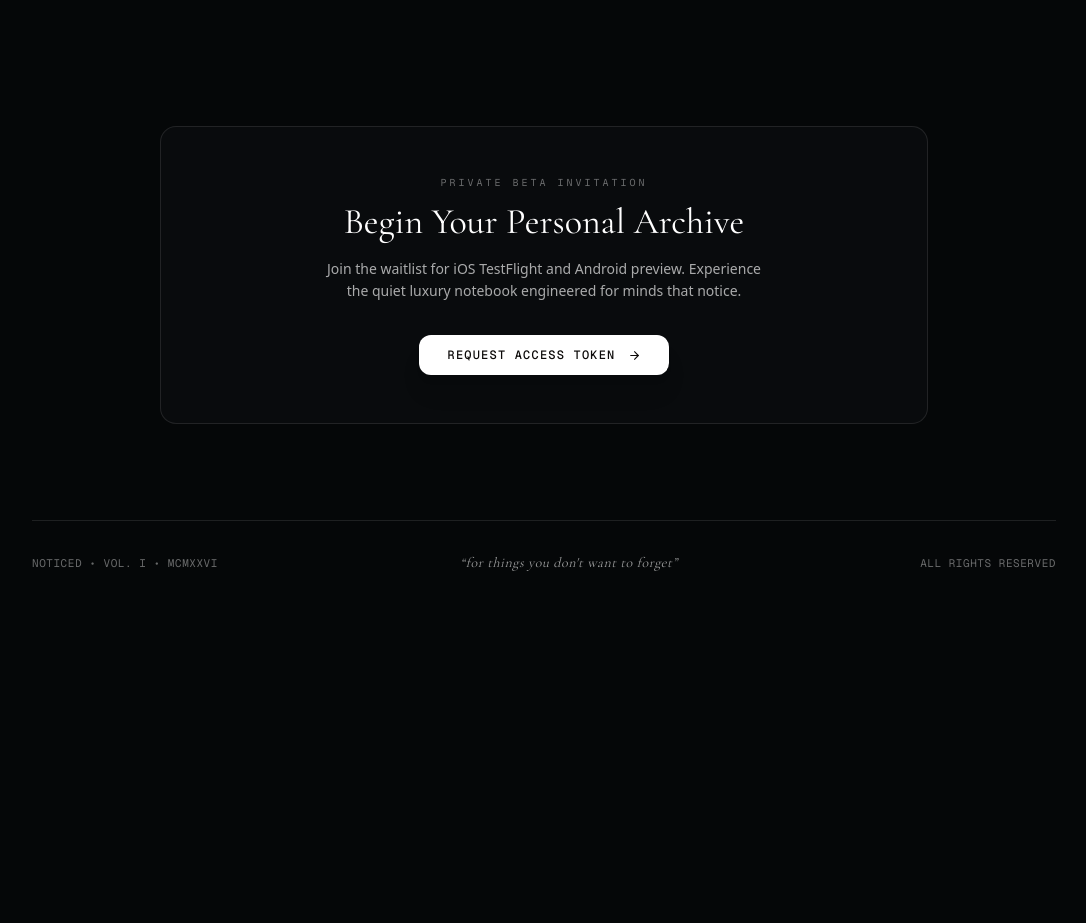
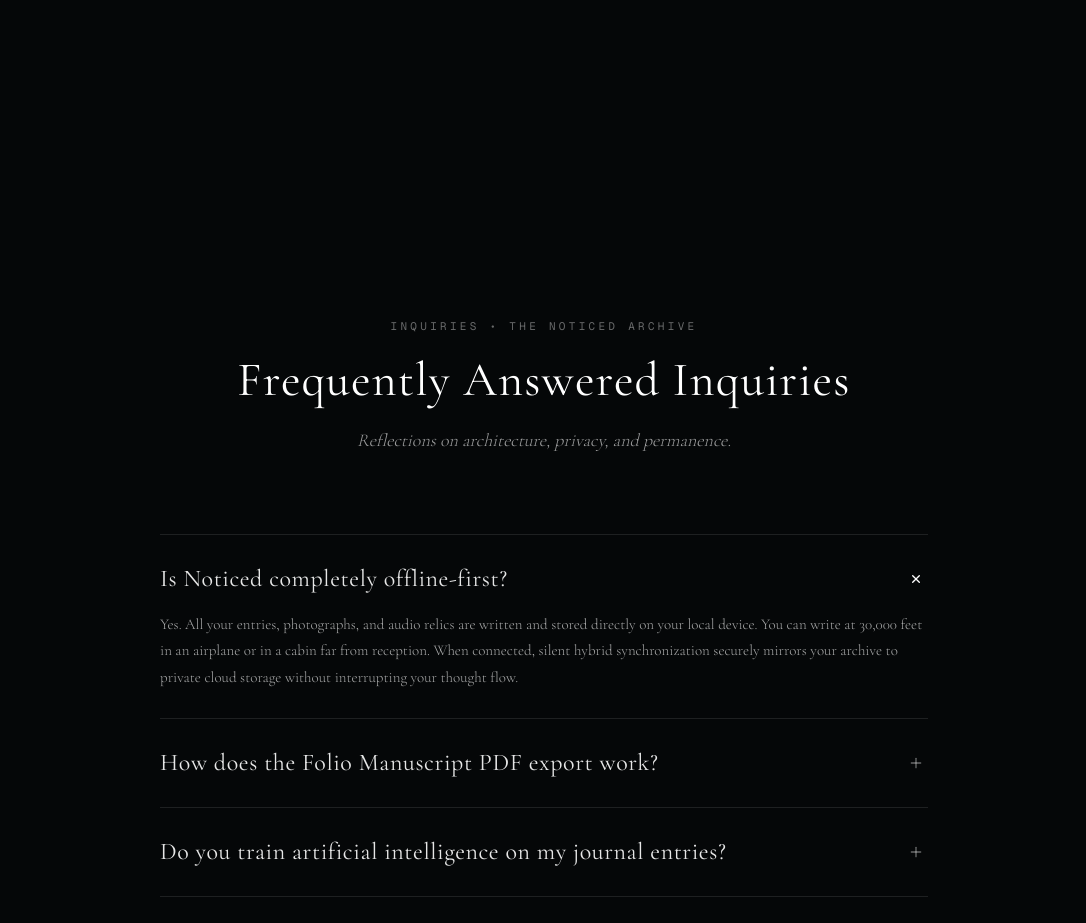
Before and after one commit to callipolis-inc/noticed-web, a Next.js app: page / in a window 1280 px wide. Shown: the part 3360-4283 px from the top of the page, without its empty margins (96-1182 px from the left). Before the commit the page ends 4109 px from the top, so only its background shows below. Built offline with nearby package versions, Linux system fonts and the light colour scheme.

Commit message:
feat(faq): implement slender FAQ section with interactive accordion and clean reservation footer

```diff
--- a/src/app/page.tsx
+++ b/src/app/page.tsx
@@ -1,6 +1,7 @@
 import { HeroSection } from "@/components/HeroSection";
 import { BookUnfoldSection } from "@/components/BookUnfoldSection";
 import { DarkroomSection } from "@/components/DarkroomSection";
+import { FaqSection } from "@/components/FaqSection";
 
 export default function Home() {
   return (
@@ -8,6 +9,7 @@
       <HeroSection />
       <BookUnfoldSection />
       <DarkroomSection />
+      <FaqSection />
     </main>
   );
 }
--- a/src/components/DarkroomSection.tsx
+++ b/src/components/DarkroomSection.tsx
@@ -3,11 +3,8 @@
 import React, { useState } from "react";
 import Image from "next/image";
 import { motion } from "framer-motion";
-import { ArrowRight } from "lucide-react";
-import { WaitlistModal } from "./WaitlistModal";
 
 export function DarkroomSection() {
-  const [modalOpen, setModalOpen] = useState(false);
   const [activeEmulsion, setActiveEmulsion] = useState<"tri-x" | "cinestill" | "portra">("tri-x");
 
   return (
@@ -176,49 +173,6 @@
 
       </div>
 
-      {/* 4. SLENDER CTA & RESERVATION BANNER */}
-      <motion.div
-        initial={{ opacity: 0, y: 20 }}
-        whileInView={{ opacity: 1, y: 0 }}
-        viewport={{ once: true }}
-        transition={{ duration: 0.9 }}
-        className="w-full max-w-3xl mt-24 sm:mt-32 text-center p-8 sm:p-12 border border-white/10 rounded-2xl bg-[#090b0d] flex flex-col items-center"
-      >
-        <span className="font-mono text-[10px] uppercase tracking-[0.3em] text-white/40 mb-3">
-          PRIVATE BETA INVITATION
-        </span>
-        <h3 className="font-[family-name:var(--font-cormorant)] text-3xl sm:text-4xl text-white font-normal mb-4">
-          Begin Your Personal Archive
-        </h3>
-        <p className="text-sm text-white/65 font-light max-w-md mb-8 leading-relaxed">
-          Join the waitlist for iOS TestFlight and Android preview. Experience the quiet luxury notebook engineered for minds that notice.
-        </p>
-
-        <button
-          onClick={() => setModalOpen(true)}
-          className="group flex items-center gap-3 px-7 py-3 rounded-xl bg-white text-stone-950 font-medium text-xs font-mono tracking-widest uppercase hover:bg-stone-200 transition-all shadow-xl cursor-pointer"
-        >
-          <span>Request Access Token</span>
-          <ArrowRight size={13} className="group-hover:translate-x-1 transition-transform" />
-        </button>
-      </motion.div>
-
-      {/* 5. MINIMALIST ARCHIVAL FOOTER */}
-      <footer className="w-full max-w-5xl mt-24 pt-8 border-t border-white/10 flex flex-col sm:flex-row items-center justify-between text-[11px] font-mono text-white/40 tracking-wider">
-        <span>NOTICED &bull; VOL. I &bull; MCMXXVI</span>
-        <span className="mt-2 sm:mt-0 font-[family-name:var(--font-cormorant)] text-sm text-white/60 italic">
-          &ldquo;for things you don&apos;t want to forget&rdquo;
-        </span>
-        <span className="mt-2 sm:mt-0">ALL RIGHTS RESERVED</span>
-      </footer>
-
-      {/* Waitlist Modal */}
-      <WaitlistModal
-        isOpen={modalOpen}
-        onClose={() => setModalOpen(false)}
-        defaultStore="apple"
-      />
-
     </section>
   );
 }
--- /dev/null
+++ b/src/components/FaqSection.tsx
@@ -0,0 +1,161 @@
+"use client";
+
+import React, { useState } from "react";
+import { motion, AnimatePresence } from "framer-motion";
+import { Plus, ArrowRight } from "lucide-react";
+import { WaitlistModal } from "./WaitlistModal";
+
+interface FaqItem {
+  question: string;
+  answer: string;
+}
+
+const FAQS: FaqItem[] = [
+  {
+    question: "Is Noticed completely offline-first?",
+    answer:
+      "Yes. All your entries, photographs, and audio relics are written and stored directly on your local device. You can write at 30,000 feet in an airplane or in a cabin far from reception. When connected, silent hybrid synchronization securely mirrors your archive to private cloud storage without interrupting your thought flow.",
+  },
+  {
+    question: "How does the Folio Manuscript PDF export work?",
+    answer:
+      "Every notebook space can be compiled into an editorial A4 or A5 PDF monograph formatted according to classic book design standards—complete with table of passages, straight photographic plates, superscripts, and footnote apparatus. Ready for local printing or archival leather binding.",
+  },
+  {
+    question: "Do you train artificial intelligence on my journal entries?",
+    answer:
+      "Never. Noticed is built on the philosophy of solitude. We do not inspect, monetize, or train machine learning models on your writing. Your reflections remain strictly your private sanctuary.",
+  },
+  {
+    question: "How does the Analog Darkroom process photography?",
+    answer:
+      "When you import a photograph, you can apply authentic 35mm film emulsions—including Kodak Tri-X silver halide monochrome, Cinestill 800T tungsten halation, and Portra 160. Each photo is mounted with clean archival borders and Courier typewriter captions containing date and location coordinates.",
+  },
+  {
+    question: "How can I participate in the Private Beta?",
+    answer:
+      "We are currently welcoming initial circle admissions for iOS TestFlight and Android preview. Simply submit your email through the reservation modal to receive a sequential admission token as upcoming batches are issued.",
+  },
+];
+
+export function FaqSection() {
+  const [openIndex, setOpenIndex] = useState<number | null>(0);
+  const [modalOpen, setModalOpen] = useState(false);
+
+  const toggleFaq = (index: number) => {
+    setOpenIndex(openIndex === index ? null : index);
+  };
+
+  return (
+    <section className="relative w-full bg-[#050708] text-white py-24 sm:py-36 px-4 sm:px-8 md:px-14 flex flex-col items-center justify-center overflow-hidden select-none">
+
+      {/* 1. SECTION HEADER */}
+      <motion.div
+        initial={{ opacity: 0, y: 16 }}
+        whileInView={{ opacity: 1, y: 0 }}
+        viewport={{ once: true, margin: "-80px" }}
+        transition={{ duration: 0.9 }}
+        className="max-w-2xl text-center mb-16 sm:mb-20 px-4"
+      >
+        <span className="font-mono text-[10px] sm:text-[11px] uppercase tracking-[0.3em] text-white/40 block mb-4">
+          Inquiries &bull; The Noticed Archive
+        </span>
+        <h2 className="font-[family-name:var(--font-cormorant)] text-3xl sm:text-4xl md:text-5xl font-normal leading-[1.25] text-white tracking-wide mb-4">
+          Frequently Answered Inquiries
+        </h2>
+        <p className="font-[family-name:var(--font-cormorant)] text-base sm:text-lg text-white/60 font-light italic">
+          Reflections on architecture, privacy, and permanence.
+        </p>
+      </motion.div>
+
+      {/* 2. SLENDER ACCORDION CONTAINER (NO GLASS, RAW HAIRLINE RULES) */}
+      <div className="w-full max-w-3xl divide-y divide-white/10 border-y border-white/10">
+        {FAQS.map((faq, index) => {
+          const isOpen = openIndex === index;
+
+          return (
+            <div key={index} className="py-5 sm:py-7">
+              <button
+                onClick={() => toggleFaq(index)}
+                className="w-full flex items-center justify-between text-left group cursor-pointer gap-6"
+                aria-expanded={isOpen}
+              >
+                <span className="font-[family-name:var(--font-cormorant)] text-xl sm:text-2xl text-white/90 group-hover:text-white transition-colors tracking-wide font-normal">
+                  {faq.question}
+                </span>
+                <span className="shrink-0 p-1 rounded-full text-white/40 group-hover:text-white transition-colors">
+                  <Plus
+                    size={16}
+                    className={`transition-transform duration-300 ${
+                      isOpen ? "rotate-45 text-white" : ""
+                    }`}
+                  />
+                </span>
+              </button>
+
+              <AnimatePresence initial={false}>
+                {isOpen && (
+                  <motion.div
+                    initial={{ height: 0, opacity: 0 }}
+                    animate={{ height: "auto", opacity: 1 }}
+                    exit={{ height: 0, opacity: 0 }}
+                    transition={{ duration: 0.35, ease: [0.16, 1, 0.3, 1] }}
+                    className="overflow-hidden"
+                  >
+                    <p className="pt-4 text-sm sm:text-[15px] leading-[1.75] text-white/65 font-light font-[family-name:var(--font-cormorant)]">
+                      {faq.answer}
+                    </p>
+                  </motion.div>
+                )}
+              </AnimatePresence>
+            </div>
+          );
+        })}
+      </div>
+
+      {/* 3. SLENDER RESERVATION BANNER */}
+      <motion.div
+        initial={{ opacity: 0, y: 20 }}
+        whileInView={{ opacity: 1, y: 0 }}
+        viewport={{ once: true }}
+        transition={{ duration: 0.9 }}
+        className="w-full max-w-3xl mt-24 sm:mt-32 text-center p-8 sm:p-12 border border-white/10 rounded-2xl bg-[#090b0d] flex flex-col items-center"
+      >
+        <span className="font-mono text-[10px] uppercase tracking-[0.3em] text-white/40 mb-3">
+          PRIVATE BETA INVITATION
+        </span>
+        <h3 className="font-[family-name:var(--font-cormorant)] text-3xl sm:text-4xl text-white font-normal mb-4">
+          Begin Your Personal Archive
+        </h3>
+        <p className="text-sm text-white/65 font-light max-w-md mb-8 leading-relaxed font-[family-name:var(--font-cormorant)] text-base sm:text-lg">
+          Join the waitlist for iOS TestFlight and Android preview. Experience the quiet luxury notebook engineered for minds that notice.
+        </p>
+
+        <button
+          onClick={() => setModalOpen(true)}
+          className="group flex items-center gap-3 px-7 py-3 rounded-xl bg-white text-stone-950 font-medium text-xs font-mono tracking-widest uppercase hover:bg-stone-200 transition-all shadow-xl cursor-pointer"
+        >
+          <span>Request Access Token</span>
+          <ArrowRight size={13} className="group-hover:translate-x-1 transition-transform" />
+        </button>
+      </motion.div>
+
+      {/* 4. MINIMALIST ARCHIVAL FOOTER */}
+      <footer className="w-full max-w-5xl mt-24 pt-8 border-t border-white/10 flex flex-col sm:flex-row items-center justify-between text-[11px] font-mono text-white/40 tracking-wider">
+        <span>NOTICED &bull; VOL. I &bull; MCMXXVI</span>
+        <span className="mt-2 sm:mt-0 font-[family-name:var(--font-cormorant)] text-sm text-white/60 italic">
+          &ldquo;for things you don&apos;t want to forget&rdquo;
+        </span>
+        <span className="mt-2 sm:mt-0">ALL RIGHTS RESERVED</span>
+      </footer>
+
+      {/* Waitlist Modal */}
+      <WaitlistModal
+        isOpen={modalOpen}
+        onClose={() => setModalOpen(false)}
+        defaultStore="apple"
+      />
+
+    </section>
+  );
+}
```
